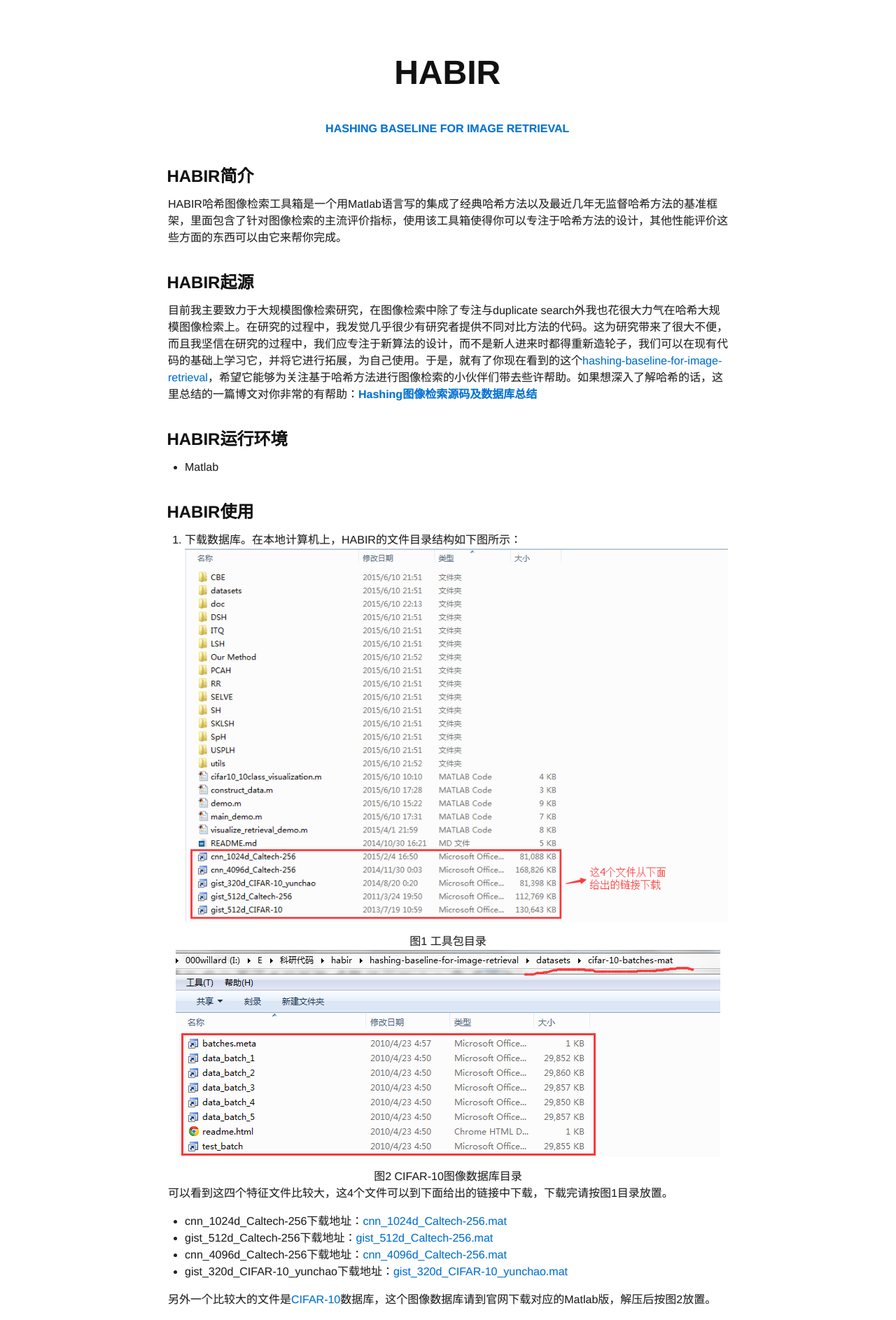
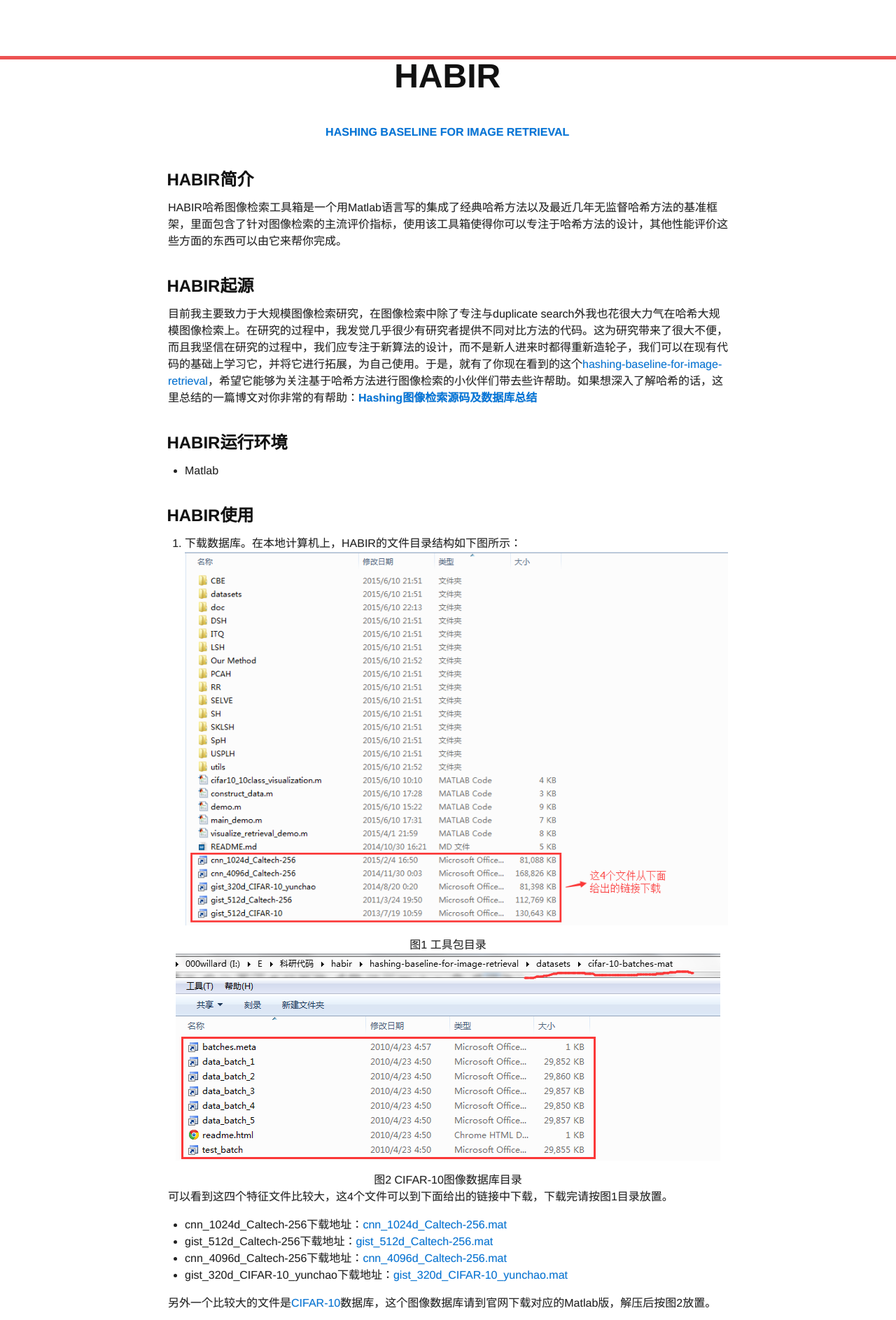
Before and after one commit to willard-yuan/habir, a Jekyll site: the page built from index.md, in a window 1280 px wide. Shown: the top 1887 px of the page at 70% size. Built offline with Jekyll 4.4.1, drawn with Linux system fonts in a browser that asks for light colours.

Commit message:
Update solo.css

```diff
--- a/css/solo.css
+++ b/css/solo.css
@@ -21,6 +21,13 @@
   body {
     margin-top: 5rem;
   }
+}
+
+.top-bar {
+  background-color: lightyellow;
+  line-height: 32px;
+  color: #666;
+  border-bottom: 5px solid #ed5252 ;;
 }
 
 a {
```
